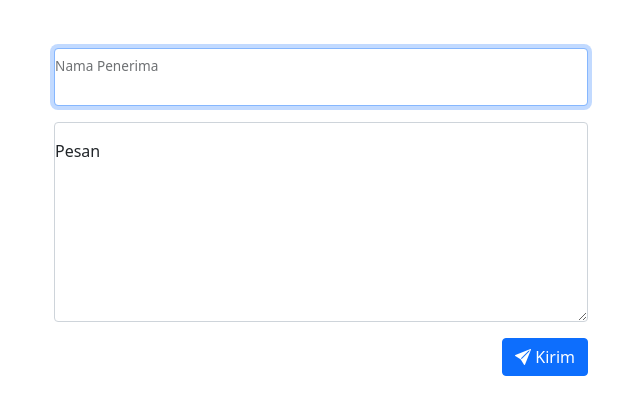
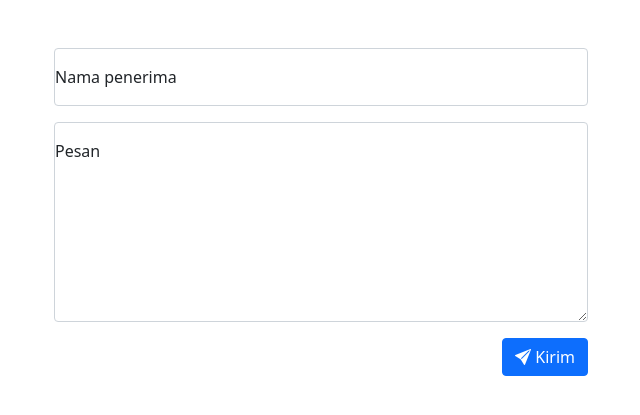
Before and after one commit to Daemon19/surat-kaleng, a Flask app: page /kirim in a window 1280 px wide. Shown: the part 177-592 px from the top of the page, without its empty margins (319-959 px from the left). Run offline with Flask 2, Linux system fonts and the light colour scheme; some libraries are stand-ins or nearby versions.

Commit message:
membuat kelas FormSurat dan mengaplikasikannya

```diff
--- a/app/forms.py
+++ b/app/forms.py
@@ -1,18 +1,19 @@
 from flask_wtf import FlaskForm
-from wtforms import StringField, PasswordField, ValidationError
+from wtforms import StringField, PasswordField, ValidationError, TextAreaField
 from wtforms.validators import DataRequired, EqualTo
 from werkzeug.security import check_password_hash
 from .schema import Pengguna
 
 
+def nama_ditemukan(form, field):
+    pengguna = Pengguna.query.filter_by(nama=field.data).first()
+    if pengguna is None:
+        raise ValidationError("Nama pengguna tidak ditemukan.")
+
+
 class FormMasuk(FlaskForm):
-    nama = StringField("Nama pengguna", [DataRequired()])
+    nama = StringField("Nama pengguna", [DataRequired(), nama_ditemukan])
     kata_sandi = PasswordField("Kata sandi", [DataRequired()])
-
-    def validate_nama(self, nama):
-        pengguna = Pengguna.query.filter_by(nama=nama.data).first()
-        if pengguna is None:
-            raise ValidationError("Nama pengguna tidak ditemukan.")
 
     def validate_kata_sandi(self, kata_sandi):
         pengguna = Pengguna.query.filter_by(nama=self.nama.data).first()
@@ -36,3 +37,8 @@ class FormDaftar(FlaskForm):
         pengguna = Pengguna.query.filter_by(nama=nama.data).first()
         if pengguna is not None:
             raise ValidationError("Nama pengguna telah dipakai.")
+
+
+class FormSurat(FlaskForm):
+    nama = StringField("Nama penerima", [DataRequired(), nama_ditemukan])
+    pesan = TextAreaField("Pesan", [DataRequired()])
--- a/app/routes.py
+++ b/app/routes.py
@@ -3,7 +3,7 @@ from werkzeug.security import generate_password_hash
 from functools import wraps
 from . import app, db
 from .schema import Pengguna, Surat
-from .forms import FormMasuk, FormDaftar
+from .forms import FormMasuk, FormDaftar, FormSurat
 
 
 def perlu_masuk(f):
@@ -57,22 +57,13 @@ def index():
 @app.route("/kirim", methods=["GET", "POST"])
 def kirim():
     """Mengirim surat kaleng ke penerima"""
+    form = FormSurat()
 
-    if request.method == "GET":
-        return render_template("kirim_surat.html")
+    if not form.validate_on_submit():
+        return render_template("kirim_surat.html", form=form)
 
-    nama = request.form.get("nama")
-    if not nama:
-        return minta_maaf("nama penerima harus dicantumkan")
-
-    penerima = Pengguna.query.filter_by(nama=nama).first()
-    if not penerima:
-        return minta_maaf("penerima tidak ditemukan")
-
-    pesan = request.form.get("pesan")
-    if not pesan:
-        return minta_maaf("pesan harus dicantumkan")
-    surat = Surat(pesan=pesan, penerima=penerima)
+    penerima = Pengguna.query.filter_by(nama=form.nama.data).first()
+    surat = Surat(pesan=form.pesan.data, penerima=penerima)
 
     db.session.add(surat)
     db.session.commit()
--- a/app/templates/kirim_surat.html
+++ b/app/templates/kirim_surat.html
@@ -12,22 +12,29 @@ Penerima <strong>tidak</strong> akan tahu identitasmu.
 <div class="container">
     <main>
         <form method="post" action="{{ url_for('kirim') }}">
+            {{ form.hidden_tag() }}
 
             <div class="container-fluid">
                 <div class="row justify-content-center">
                     <div class="form-floating mb-3 col-md-6">
-                        <input required autofocus autocomplete="off" type="text"
-                            class="form-control" id="nama" name="nama"
-                            placeholder="Nama Penerima" />
-                        <label for="nama">Nama Penerima</label>
+                        {{ form.nama(class="form-control", placeholder="") }}
+                        {{ form.nama.label }}
+                        {% for err in form.nama.errors %}
+                        <div class="text-danger mt-1">
+                            {{ err }}
+                        </div>
+                        {% endfor %}
                     </div>
                 </div>
                 <div class="row justify-content-center">
                     <div class="form-floating col-md-6 mb-3">
-                        <textarea required class="form-control"
-                            placeholder="Pesan" id="pesan" name="pesan"
-                            style="height: 200px"></textarea>
-                        <label for="pesan">Pesan</label>
+                        {{ form.pesan(class="form-control", placeholder="", style="height: 200px") }}
+                        {{ form.pesan.label }}
+                        {% for err in form.pesan.errors %}
+                        <div class="text-danger mt-1">
+                            {{ err }}
+                        </div>
+                        {% endfor %}
                     </div>
                 </div>
                 <div class="row justify-content-center">
```
